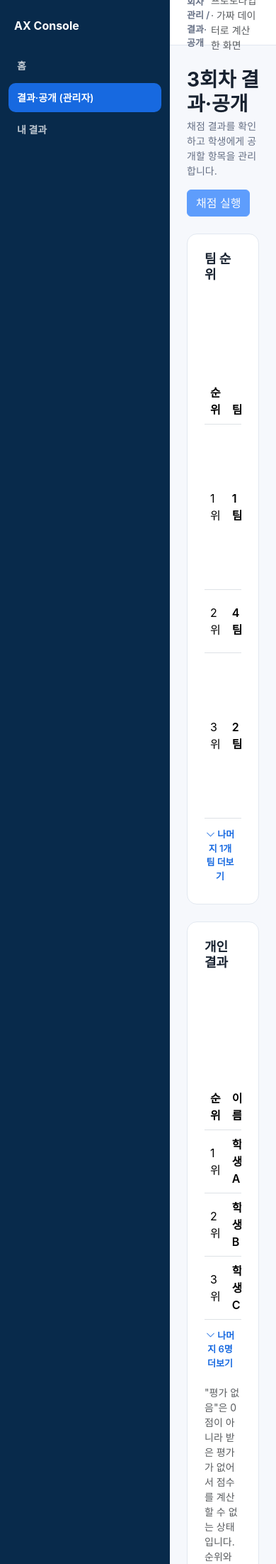
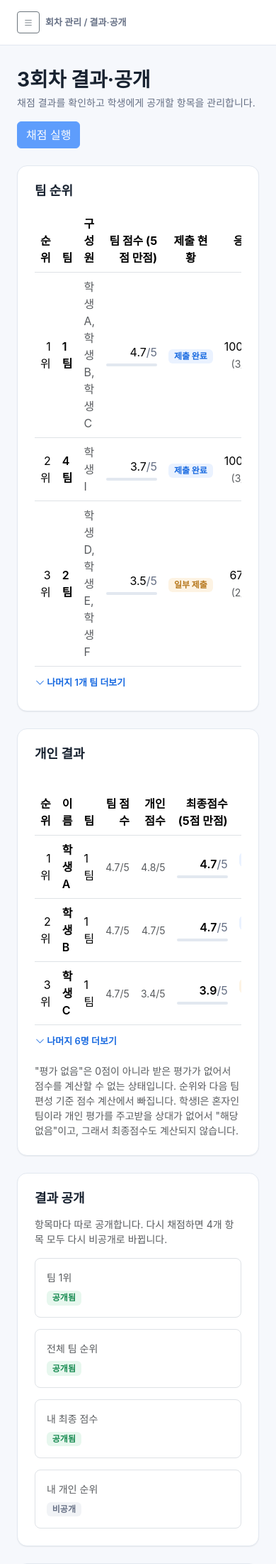
Before and after one commit to KANT-2/review-system, a Django app: page /results/preview/manage/ in a window 390 px wide. Shown: the top 2203 px of the page at 71% size. Run offline with Django 5.2, Linux system fonts and the light colour scheme.

Commit message:
polish(results): apply senior UI/UX review to the tutor screen
Applied all 8 items from a design self-review, scoped mainly to the
manage.html (tutor) screen but shared infra (CSS/JS/nav) affects both
prototype pages since they share the shell:

- Right/center-align numeric table columns (rank, scores, response rate)
  instead of the default left alignment.
- Mobile offcanvas sidebar per docs/LAYOUT.md 17 - the fixed sidebar was
  never actually responsive before this.
- "더보기" toggle now flips to "접기" once expanded (static/js/
  results-preview.js listens for Bootstrap's shown/hidden.bs.collapse),
  instead of relying solely on the chevron rotation.
- Score cells show a small proportional bar under the number
  (results/_score_cell.html) so relative scores read at a glance instead
  of requiring digit-by-digit comparison.
- Team/individual component scores are muted and smaller than the final
  score, so the "result" of the 40:60 formula stands out from its inputs.
- Cards get a restrained two-layer shadow (was flat/border-only, DESIGN.md
  asks for "subtle... restrained shadow").
- Seed history shows a trend arrow (up/down/flat) comparing the last two
  rounds, computed in fake_data.py rather than hardcoded.
- Every score shows an explicit "/5" suffix on the value itself, not just
  in the column header, so it stays legible under horizontal table
  scroll on narrow screens.

Also fixes a template bug introduced while extracting the nav into a
shared _preview_nav.html partial: {% block %} tags don't propagate
through {% include %} the way they do through {% extends %}, so the
active-nav-link highlight would have silently stopped working. Replaced
with an active_nav context variable compared via {% if %} instead.

Verified live: DOM state before/after clicking (score bar widths, trend
icon count, computed text-align, card box-shadow, offcanvas open/close on
a 375px viewport, toggle label swap both directions) - not just visual
inspection. ruff/djlint/check/test all still pass.

```diff
--- a/results/views.py
+++ b/results/views.py
@@ -16,6 +16,7 @@ def manage_preview(request):
         "results/manage.html",
         {
             "scenario": scenario,
+            "active_nav": "manage",
         },
     )
 
@@ -38,5 +39,6 @@ def me_preview(request):
         "my_score": reveal(me, "my_score"),
         "my_rank": reveal(me.rank, "peer_ranking"),
         "published_at": published_at,
+        "active_nav": "me",
     }
     return render(request, "results/me.html", context)
--- a/static/css/app.css
+++ b/static/css/app.css
@@ -138,6 +138,9 @@ body {
   border: 1px solid var(--ax-outline);
   border-radius: 14px;
   padding: 24px;
+  box-shadow:
+    0 1px 2px rgba(16, 24, 32, 0.04),
+    0 1px 1px rgba(16, 24, 32, 0.03);
 }
 
 .ax-section + .ax-section {
@@ -208,3 +211,82 @@ tbody.collapse.show {
 .ax-toggle-rest[aria-expanded="true"] .ax-toggle-icon {
   transform: rotate(180deg);
 }
+
+/* ---- score bar: quick visual read of a 1~5 scale value ---- */
+
+.ax-score-cell {
+  display: flex;
+  flex-direction: column;
+  align-items: flex-end;
+  gap: 4px;
+  min-width: 72px;
+}
+
+.ax-score-value {
+  white-space: nowrap;
+}
+
+.ax-score-value .ax-score-suffix {
+  color: var(--ax-text-muted);
+  font-weight: 400;
+}
+
+.ax-score-bar {
+  width: 100%;
+  max-width: 72px;
+  height: 4px;
+  border-radius: 2px;
+  background: var(--ax-outline);
+  overflow: hidden;
+}
+
+.ax-score-bar-fill {
+  height: 100%;
+  background: var(--ax-primary);
+  border-radius: 2px;
+}
+
+/* ---- mobile offcanvas sidebar (LAYOUT.md 17: 데스크톱 사이드바와 같은 네비게이션) ---- */
+
+.ax-sidebar-offcanvas {
+  background: var(--ax-navigation);
+  color: #ffffff;
+  width: var(--ax-sidebar-width);
+}
+
+.ax-sidebar-offcanvas .offcanvas-header {
+  border-bottom: 1px solid rgba(255, 255, 255, 0.12);
+}
+
+.ax-sidebar-offcanvas .nav-link {
+  color: rgba(255, 255, 255, 0.75);
+  border-radius: 10px;
+  padding: 10px 12px;
+  font-size: 14px;
+  font-weight: 600;
+  margin-bottom: 4px;
+}
+
+.ax-sidebar-offcanvas .nav-link:hover {
+  color: #ffffff;
+  background: var(--ax-navigation-hover);
+}
+
+.ax-sidebar-offcanvas .nav-link.active {
+  color: #ffffff;
+  background: var(--ax-primary);
+}
+
+/* ---- seed trend arrows ---- */
+
+.ax-trend-up {
+  color: var(--ax-success);
+}
+
+.ax-trend-down {
+  color: var(--ax-error);
+}
+
+.ax-trend-flat {
+  color: var(--ax-text-muted);
+}
--- /dev/null
+++ b/static/js/results-preview.js
@@ -0,0 +1,19 @@
+// 결과 프로토타입 전용: "더보기" 토글 버튼의 문구를 펼침 상태에 맞춰 바꾼다.
+// (아이콘 회전은 app.css의 [aria-expanded="true"] 규칙으로 처리됨)
+document.addEventListener("DOMContentLoaded", () => {
+  document.querySelectorAll(".ax-toggle-rest").forEach((button) => {
+    const targetId = button.getAttribute("data-bs-target");
+    const target = targetId ? document.querySelector(targetId) : null;
+    if (!target) return;
+
+    const moreText = button.dataset.moreText;
+    const lessText = "접기";
+
+    target.addEventListener("shown.bs.collapse", () => {
+      button.querySelector(".ax-toggle-label").textContent = lessText;
+    });
+    target.addEventListener("hidden.bs.collapse", () => {
+      button.querySelector(".ax-toggle-label").textContent = moreText;
+    });
+  });
+});
--- a/templates/results/_preview_base.html
+++ b/templates/results/_preview_base.html
@@ -15,22 +15,39 @@
   </head>
   <body>
     <div class="ax-shell">
-      <aside class="ax-sidebar">
+      <aside class="ax-sidebar d-none d-lg-flex">
         <div class="ax-sidebar-brand">
           <span>AX Console</span>
         </div>
-        <nav class="nav flex-column">
-          <a class="nav-link" href="{% url 'home' %}">홈</a>
-          <a class="nav-link {% block nav_manage %}{% endblock %}"
-             href="{% url 'results:manage_preview' %}">결과·공개 (관리자)</a>
-          <a class="nav-link {% block nav_me %}{% endblock %}"
-             href="{% url 'results:me_preview' %}">내 결과</a>
-        </nav>
+        {% include "results/_preview_nav.html" %}
       </aside>
+      <div class="offcanvas offcanvas-start ax-sidebar-offcanvas"
+           tabindex="-1"
+           id="mobileSidebar"
+           aria-labelledby="mobileSidebarLabel">
+        <div class="offcanvas-header">
+          <span class="ax-sidebar-brand mb-0 p-0" id="mobileSidebarLabel">AX Console</span>
+          <button type="button"
+                  class="btn-close btn-close-white"
+                  data-bs-dismiss="offcanvas"
+                  aria-label="닫기"></button>
+        </div>
+        <div class="offcanvas-body">{% include "results/_preview_nav.html" %}</div>
+      </div>
       <div class="ax-content-area">
         <div class="ax-topbar">
-          <span class="ax-breadcrumb">{% block breadcrumb %}Results{% endblock %}</span>
-          <span class="text-muted small">프로토타입 · 가짜 데이터로 계산한 화면</span>
+          <div class="d-flex align-items-center gap-2">
+            <button type="button"
+                    class="btn btn-sm btn-outline-secondary d-lg-none"
+                    data-bs-toggle="offcanvas"
+                    data-bs-target="#mobileSidebar"
+                    aria-controls="mobileSidebar"
+                    aria-label="메뉴 열기">
+              <i class="bi bi-list"></i>
+            </button>
+            <span class="ax-breadcrumb">{% block breadcrumb %}Results{% endblock %}</span>
+          </div>
+          <span class="text-muted small d-none d-md-inline">프로토타입 · 가짜 데이터로 계산한 화면</span>
         </div>
         <main class="ax-main">
           <div class="ax-main-inner">
@@ -40,5 +57,6 @@
       </div>
     </div>
     <script src="https://cdn.jsdelivr.net/npm/bootstrap@5.3.8/dist/js/bootstrap.bundle.min.js"></script>
+    <script src="{% static 'js/results-preview.js' %}"></script>
   </body>
 </html>
--- /dev/null
+++ b/templates/results/_preview_nav.html
@@ -0,0 +1,7 @@
+<nav class="nav flex-column">
+  <a class="nav-link" href="{% url 'home' %}">홈</a>
+  <a class="nav-link {% if active_nav == 'manage' %}active{% endif %}"
+     href="{% url 'results:manage_preview' %}">결과·공개 (관리자)</a>
+  <a class="nav-link {% if active_nav == 'me' %}active{% endif %}"
+     href="{% url 'results:me_preview' %}">내 결과</a>
+</nav>
--- /dev/null
+++ b/templates/results/_score_cell.html
@@ -0,0 +1,11 @@
+{% load results_extras %}
+{% with score=value|as_five_point %}
+  {% if score is not None %}
+    <div class="ax-score-cell">
+      <span class="ax-score-value">{{ score }}<span class="ax-score-suffix">/5</span></span>
+      <span class="ax-score-bar"><span class="ax-score-bar-fill" style="width: {{ value|floatformat:0 }}%"></span></span>
+    </div>
+  {% else %}
+    <span class="ax-na-value">{{ empty_message|default:"평가 없음" }}</span>
+  {% endif %}
+{% endwith %}
--- a/templates/results/_student_row.html
+++ b/templates/results/_student_row.html
@@ -1,6 +1,6 @@
 {% load results_extras %}
 <tr>
-  <td>
+  <td class="text-end">
     {% if student.rank %}
       {{ student.rank }}위
     {% else %}
@@ -9,34 +9,26 @@
   </td>
   <td class="fw-semibold">{{ student.name }}</td>
   <td>{{ student.team_number }}팀</td>
-  <td>
+  <td class="text-end text-muted small">
     {% with score=student.team_score|as_five_point %}
       {% if score is not None %}
-        {{ score }}
+        {{ score }}/5
       {% else %}
         <span class="ax-na-value">평가 없음</span>
       {% endif %}
     {% endwith %}
   </td>
-  <td>
+  <td class="text-end text-muted small">
     {% with score=student.peer_score|as_five_point %}
       {% if score is not None %}
-        {{ score }}
+        {{ score }}/5
       {% else %}
         <span class="ax-na-value">평가 없음</span>
       {% endif %}
     {% endwith %}
   </td>
-  <td class="fw-semibold">
-    {% with score=student.final_score|as_five_point %}
-      {% if score is not None %}
-        {{ score }}
-      {% else %}
-        <span class="ax-na-value">평가 없음</span>
-      {% endif %}
-    {% endwith %}
-  </td>
-  <td>
+  <td class="text-end fw-semibold">{% include "results/_score_cell.html" with value=student.final_score %}</td>
+  <td class="text-center">
     <span class="badge {{ student.peer_data_status|status_badge_class }}">{{ student.peer_data_status|status_label }}</span>
     <span class="text-muted small">({{ student.valid_peer_reviews }}/{{ student.expected_peer_reviews }})</span>
   </td>
--- a/templates/results/_team_row.html
+++ b/templates/results/_team_row.html
@@ -1,6 +1,6 @@
 {% load results_extras %}
 <tr>
-  <td>
+  <td class="text-end">
     {% if team.rank %}
       {{ team.rank }}위
     {% else %}
@@ -9,19 +9,11 @@
   </td>
   <td class="fw-semibold">{{ team.number }}팀</td>
   <td class="text-muted">{{ team.member_names|join:", " }}</td>
-  <td>
-    {% with score=team.team_score|as_five_point %}
-      {% if score is not None %}
-        {{ score }}
-      {% else %}
-        <span class="ax-na-value">평가 없음</span>
-      {% endif %}
-    {% endwith %}
-  </td>
-  <td>
+  <td class="text-end">{% include "results/_score_cell.html" with value=team.team_score %}</td>
+  <td class="text-center">
     <span class="badge {{ team.data_status|status_badge_class }}">{{ team.data_status|status_label }}</span>
   </td>
-  <td>
+  <td class="text-end">
     {% with pct=team.coverage|response_rate_percent %}
       {% if pct is not None %}
         {{ pct }}%
--- a/templates/results/manage.html
+++ b/templates/results/manage.html
@@ -2,7 +2,6 @@
 {% load results_extras %}
 {% block title %}결과·공개 - AX Evaluation Console{% endblock %}
 {% block breadcrumb %}회차 관리 / 결과·공개{% endblock %}
-{% block nav_manage %}active{% endblock %}
 {% block content %}
   <div class="ax-page-header">
     <div>
@@ -18,12 +17,12 @@
         <table class="table align-middle mb-2">
           <thead>
             <tr>
-              <th scope="col">순위</th>
+              <th scope="col" class="text-end">순위</th>
               <th scope="col">팀</th>
               <th scope="col">구성원</th>
-              <th scope="col">팀 점수 (5점 만점)</th>
-              <th scope="col">제출 현황</th>
-              <th scope="col">응답률</th>
+              <th scope="col" class="text-end">팀 점수 (5점 만점)</th>
+              <th scope="col" class="text-center">제출 현황</th>
+              <th scope="col" class="text-end">응답률</th>
             </tr>
           </thead>
           <tbody>
@@ -48,10 +47,11 @@
                   class="btn btn-sm btn-link ax-toggle-rest ps-0"
                   data-bs-toggle="collapse"
                   data-bs-target="#teamRestRows"
+                  data-more-text="나머지 {{ rest|length }}개 팀 더보기"
                   aria-expanded="false"
                   aria-controls="teamRestRows">
             <i class="bi bi-chevron-down ax-toggle-icon"></i>
-            나머지 {{ rest|length }}개 팀 더보기
+            <span class="ax-toggle-label">나머지 {{ rest|length }}개 팀 더보기</span>
           </button>
         {% endif %}
       {% endwith %}
@@ -64,13 +64,13 @@
         <table class="table align-middle mb-2">
           <thead>
             <tr>
-              <th scope="col">순위</th>
+              <th scope="col" class="text-end">순위</th>
               <th scope="col">이름</th>
               <th scope="col">팀</th>
-              <th scope="col">팀 점수</th>
-              <th scope="col">개인 점수</th>
-              <th scope="col">최종점수 (5점 만점)</th>
-              <th scope="col">개인 평가 제출 현황</th>
+              <th scope="col" class="text-end">팀 점수</th>
+              <th scope="col" class="text-end">개인 점수</th>
+              <th scope="col" class="text-end">최종점수 (5점 만점)</th>
+              <th scope="col" class="text-center">개인 평가 제출 현황</th>
             </tr>
           </thead>
           <tbody>
@@ -95,10 +95,11 @@
                   class="btn btn-sm btn-link ax-toggle-rest ps-0"
                   data-bs-toggle="collapse"
                   data-bs-target="#studentRestRows"
+                  data-more-text="나머지 {{ rest|length }}명 더보기"
                   aria-expanded="false"
                   aria-controls="studentRestRows">
             <i class="bi bi-chevron-down ax-toggle-icon"></i>
-            나머지 {{ rest|length }}명 더보기
+            <span class="ax-toggle-label">나머지 {{ rest|length }}명 더보기</span>
           </button>
         {% endif %}
       {% endwith %}
@@ -171,7 +172,7 @@
             <tr>
               <th scope="col">이름</th>
               <th scope="col">과거 최종점수 (오래된 순, 5점 만점)</th>
-              <th scope="col">다음 팀 편성 기준 점수</th>
+              <th scope="col" class="text-end">다음 팀 편성 기준 점수</th>
             </tr>
           </thead>
           <tbody>
@@ -183,18 +184,19 @@
                     {% for value in row.history %}
                       {{ value|as_five_point }}{% if not forloop.last %}, {% endif %}
                     {% endfor %}
+                    {% if row.trend == "up" %}
+                      <i class="bi bi-arrow-up-short ax-trend-up" title="최근 회차에서 상승"></i>
+                    {% elif row.trend == "down" %}
+                      <i class="bi bi-arrow-down-short ax-trend-down" title="최근 회차에서 하락"></i>
+                    {% elif row.trend == "flat" %}
+                      <i class="bi bi-arrow-right-short ax-trend-flat" title="변화 없음"></i>
+                    {% endif %}
                   {% else %}
                     <span class="ax-na-value">이력 없음</span>
                   {% endif %}
                 </td>
-                <td class="fw-semibold">
-                  {% with seed=row.seed|as_five_point %}
-                    {% if seed is not None %}
-                      {{ seed }}
-                    {% else %}
-                      <span class="ax-na-value">기준 점수 없음 (신규)</span>
-                    {% endif %}
-                  {% endwith %}
+                <td class="text-end fw-semibold">
+                  {% include "results/_score_cell.html" with value=row.seed empty_message="기준 점수 없음 (신규)" %}
                 </td>
               </tr>
             {% endfor %}
--- a/templates/results/me.html
+++ b/templates/results/me.html
@@ -2,7 +2,6 @@
 {% load results_extras %}
 {% block title %}내 결과 - AX Evaluation Console{% endblock %}
 {% block breadcrumb %}내 결과{% endblock %}
-{% block nav_me %}active{% endblock %}
 {% block content %}
   <div class="ax-page-header">
     <div>
```
Also changed, not shown: results/fake_data.py (+16 -1 lines).
